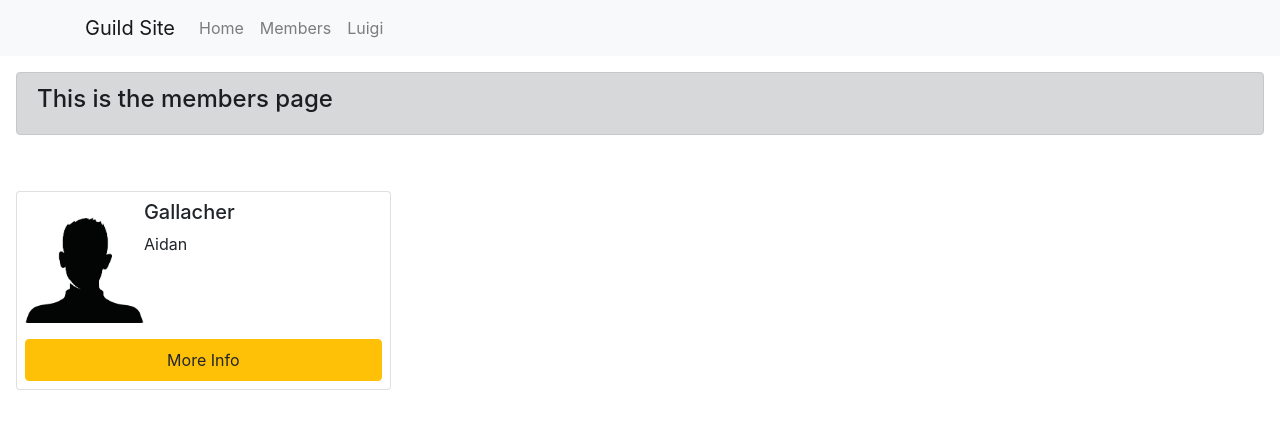
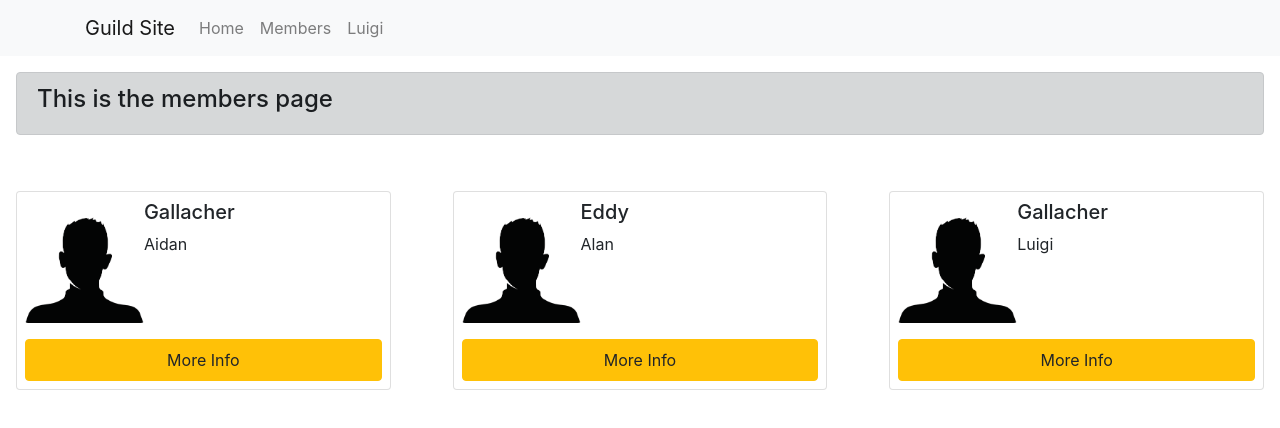
Before and after one commit to FlorpWasTaken/alanproject, an Angular app in the folder my-angular-app/: page /members in a window 1280 px wide. Shown: the top 428 px of the page. Built offline with nearby package versions, Linux system fonts and the light colour scheme.

Commit message:
MAde the cards display individual data
Added Luigi to the fake data

```diff
--- a/my-angular-app/src/app/members/member/member.component.html
+++ b/my-angular-app/src/app/members/member/member.component.html
@@ -5,8 +5,8 @@
     </div>
     <div class="col-8">
       <div>
-        <h5 >Gallacher</h5>
-        <p>Aidan</p>
+        <h5 >{{member.surname}}</h5>
+        <p>{{member.firstname}}</p>
       </div>
     </div>
   </div>
--- a/my-angular-app/src/app/members/member/member.component.ts
+++ b/my-angular-app/src/app/members/member/member.component.ts
@@ -1,4 +1,4 @@
-import { Component, OnInit } from '@angular/core';
+import { Component, Input, OnInit } from '@angular/core';
 
 @Component({
   selector: 'app-member',
@@ -6,7 +6,7 @@ import { Component, OnInit } from '@angular/core';
   styleUrls: ['./member.component.scss']
 })
 export class MemberComponent implements OnInit {
-
+@Input() member: any[];
   constructor() { }
 
   ngOnInit(): void {
--- a/my-angular-app/src/app/members/members.component.html
+++ b/my-angular-app/src/app/members/members.component.html
@@ -4,6 +4,8 @@
 <br>
 <div class="row">
   <app-member
+    *ngFor="let member of members"
+    [member]="member"
   class="col-12 col-sm-6 col-md-4">
   </app-member>
 </div>
--- a/my-angular-app/src/app/members/members.component.ts
+++ b/my-angular-app/src/app/members/members.component.ts
@@ -12,7 +12,6 @@ public members = members.default;
   constructor() { }
 
   ngOnInit(): void {
-    console.log(this.members);
   }
 
 }
--- a/my-angular-app/src/app/members/members.json
+++ b/my-angular-app/src/app/members/members.json
@@ -18,7 +18,7 @@
     "portrait": ""
   },
   {
-    "id": 1,
+    "id": 2,
     "surname": "Eddy",
     "firstname": "Alan",
     "phone": "",
@@ -34,5 +34,23 @@
     "age": "17",
     "sex": "Male",
     "portrait": ""
+  },
+  {
+    "id": 668,
+    "surname": "Gallacher",
+    "firstname": "Luigi",
+    "phone": "",
+    "mobile": "",
+    "email": "luigi@freedomsoftware.co.nz",
+    "website": "luigiadventures.co.nz",
+    "address_street": "71 James Street",
+    "address_suburb": "",
+    "address_city": "Whakatane",
+    "address_state": null,
+    "address_postCode": "3120",
+    "height": ".5",
+    "age": "1.5",
+    "sex": "Male",
+    "portrait": ""
   }
 ]
```
